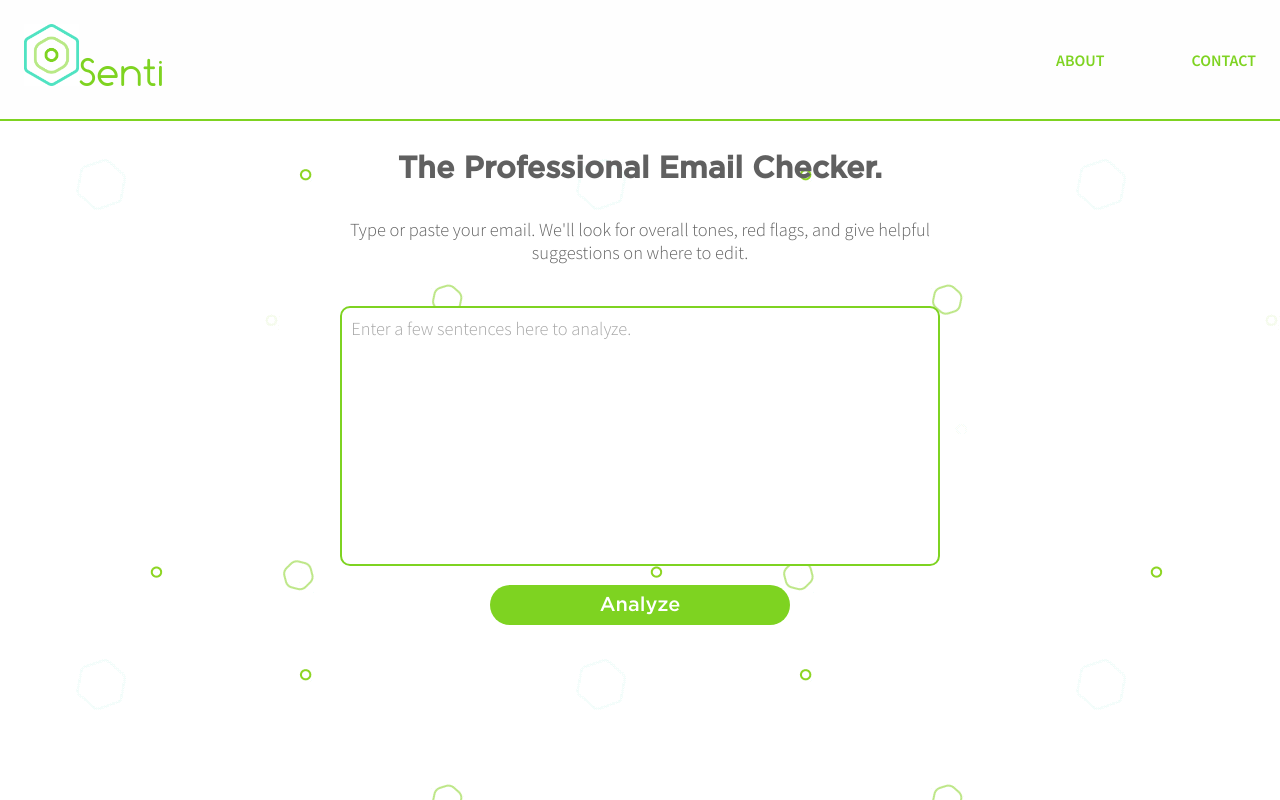
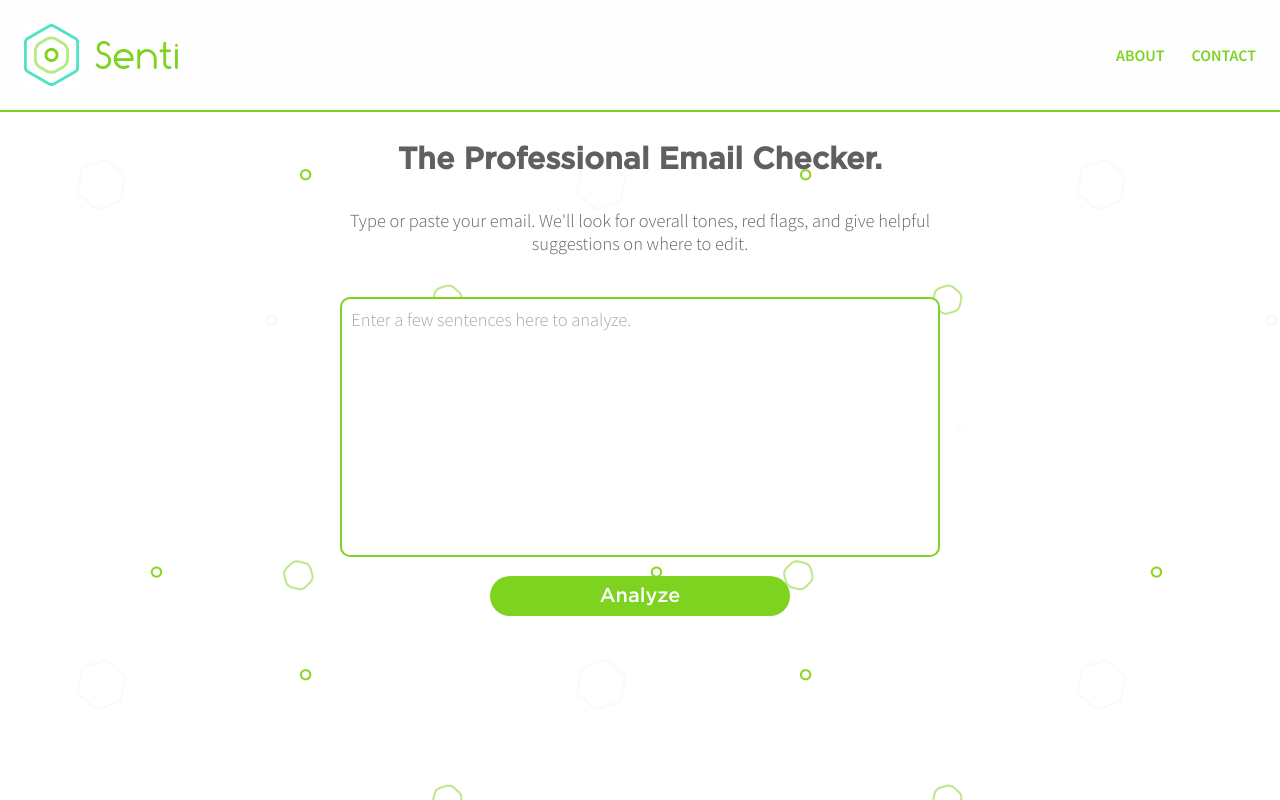
Before and after one commit to BrandonKlotz/senti, a React (Create React App) app in the folder client/: page / in a window 1280 px wide. Built offline with nearby package versions, Linux system fonts and the light colour scheme.

Commit message:
Add Sentence click prompt

```diff
--- a/client/src/components/DocumentResults.js
+++ b/client/src/components/DocumentResults.js
@@ -79,7 +79,6 @@ class DocumentResults extends Component {
   }
 
   toggleAccordion = (tone_name) => {
-    debugger;
     if (tone_name === this.state.open) {
       this.setState({
         open: ""
--- a/client/src/components/SentenceResults.js
+++ b/client/src/components/SentenceResults.js
@@ -48,7 +48,7 @@ class SentenceResults extends Component {
             <div className="container">
               <h2>Sentence Tones:</h2>
               <div className="SentenceResults">
-                <div id="SentenceReturn">{sentences}</div>
+                <div id="SentenceReturn"><h4>Click sentences to see the value of emotion:</h4>{sentences}</div>
                 <div id="ToggleControlsAndLabels">
                   <div id="buttonSeparater"></div>
                   <h4>Click to toggle selected emotion:</h4>
--- a/client/src/index.css
+++ b/client/src/index.css
@@ -25,7 +25,6 @@ body {
 h1 {
   font-family: 'Gotham', sans-serif;
   color: #606060;
-
   font-size: 1.9em;
   line-height: 1.2em;
   text-align: center;
@@ -71,7 +70,6 @@ p, li {
   src: url('./fonts/Comfortaa_Regular.ttf');
 }
 
-
 /* -- HEADER STYLING -- */
 
 header {
@@ -84,11 +82,33 @@ header {
   background-color: #fefefe;
 }
 
-header img {
-  width: 50px;
+.logoarea {
+  display: flex;
+  align-items: center;
 }
 
+.logo {
+  width: 55px;
+  height: 62px;
+  background-color: white;
+  background-image: url(./img/logo.png);
+  background-position: center;
+  background-size: cover;
+  display: inline-block;
+  margin-right: 1em;
+}
 
+.logo:hover {
+  cursor: pointer;
+}
+
+#logotype {
+  display: inline-block;
+  margin: 0;
+  font-family: 'Comfortaa';
+  font-size: 2.5em;
+  color: #7ED321;
+}
 
 .dropbtn {
     background-color: #7ED321;
@@ -231,28 +251,6 @@ i {
   flex-direction: column;
   justify-content: center;
   align-items: center;
-}
-
-.logo {
-  width: 55px;
-  height: 62px;
-  background-color: white;
-  background-image: url(./img/logo.png);
-  background-position: center;
-  background-size: cover;
-  display: inline-block;
-}
-
-.logo:hover {
-  cursor: pointer;
-}
-
-#logotype {
-  display: inline-block;
-  margin: 0;
-  font-family: 'Comfortaa';
-  font-size: 2.5em;
-  color: #7ED321;
 }
 
 .loadingAnimation {
@@ -523,7 +521,7 @@ hr {
   }
 
   .ExpandedNavigation {
-    width: 200px;
+    width: 140px;
     display: flex;
     justify-content: space-between;
   }
@@ -535,6 +533,11 @@ hr {
     color: #7ED321;
     font-weight: bold;
     text-transform: uppercase;
+  }
+
+  .ExpandedNavigation a:hover {
+    color: #606060;
+    cursor: pointer;
   }
 }
 
```
